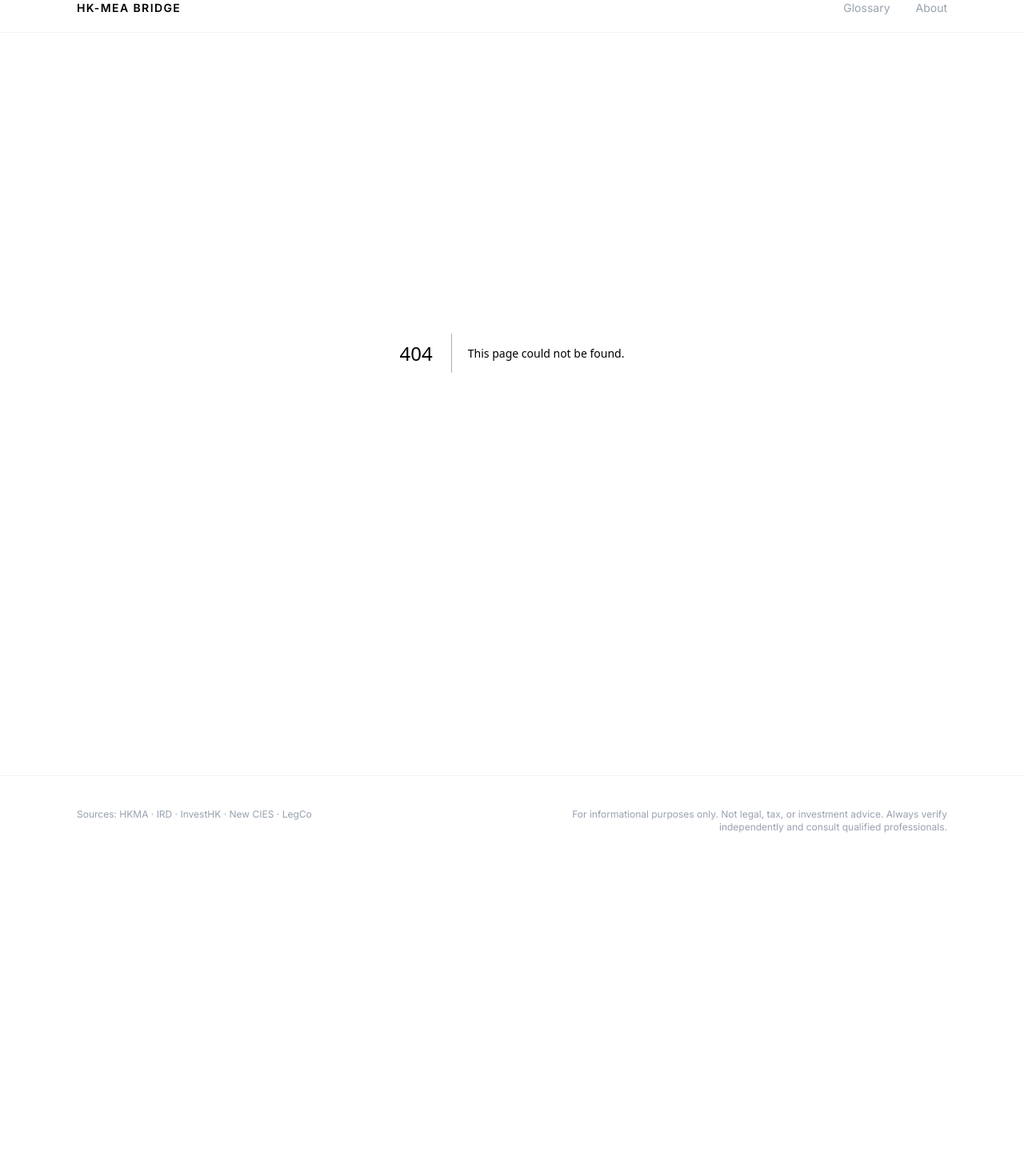
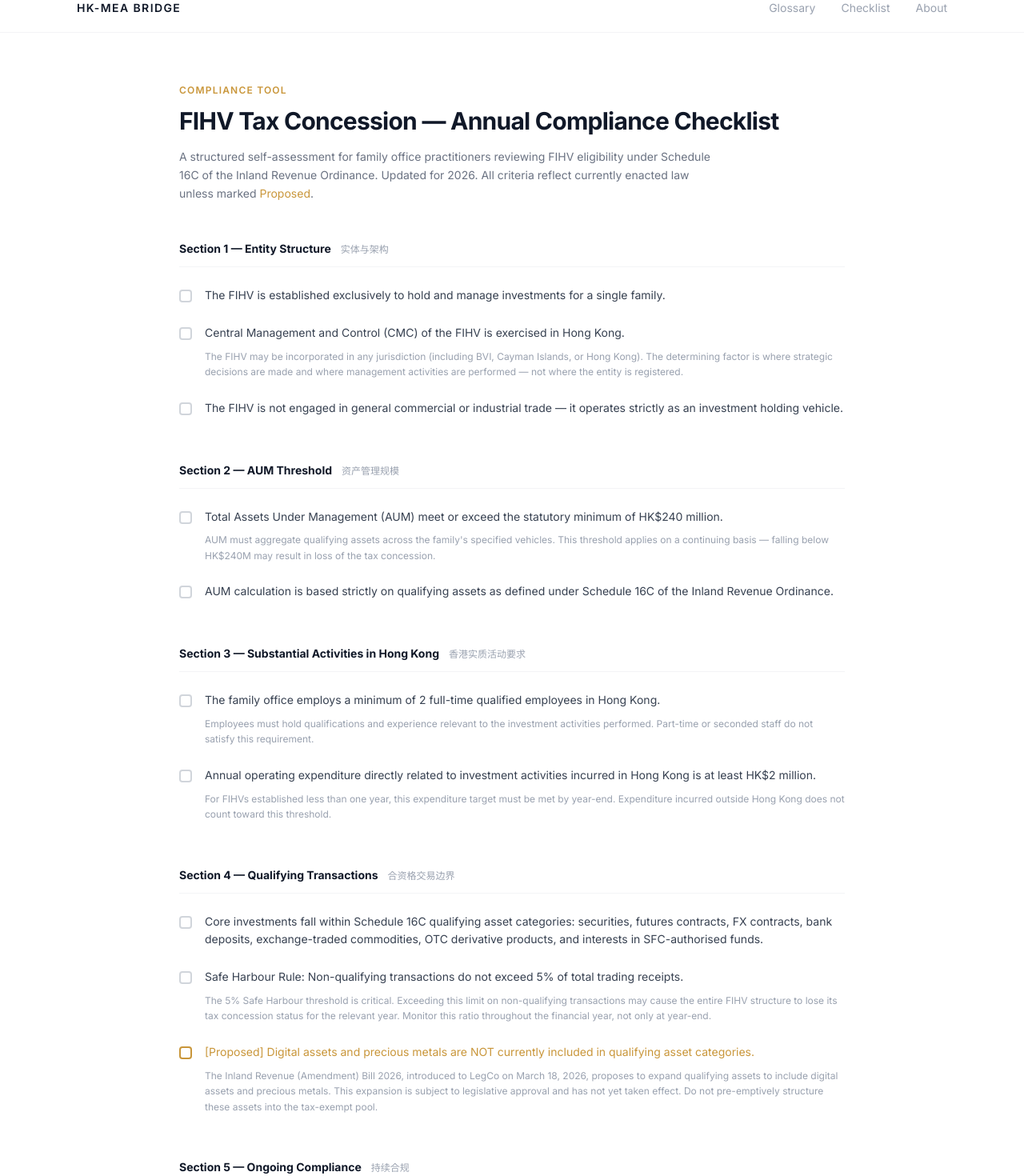
Before and after one commit to ChiarlaC/hk-mea-bridge, a Next.js app: page /checklist in a window 1280 px wide. Before the commit this address had no page. Shown: the part 20-1490 px from the top of the page at 80% size. Before the commit the page ends 1102 px from the top, so only its background shows below. Built offline with nearby package versions, Linux system fonts and the light colour scheme.

Commit message:
Add FIHV compliance checklist page

```diff
--- /dev/null
+++ b/app/checklist/page.tsx
@@ -0,0 +1,179 @@
+export const metadata = {
+  title: "FIHV Tax Concession Checklist 2026 | Annual Compliance Self-Assessment",
+  description:
+    "Annual self-assessment checklist for Hong Kong FIHV tax concession eligibility: entity structure, HK$240M AUM threshold, Substantial Activities Requirement, qualifying transactions, and Safe Harbour Rule.",
+  keywords: [
+    "FIHV compliance checklist 2026",
+    "Hong Kong family office self-assessment",
+    "Substantial Activities Requirement checklist",
+    "FIHV qualifying transactions",
+    "Safe Harbour Rule family office HK",
+  ],
+  alternates: {
+    canonical: "https://hk-mea-bridge.vercel.app/checklist",
+  },
+};
+
+const sections = [
+  {
+    title: "Section 1 — Entity Structure",
+    subtitle: "实体与架构",
+    items: [
+      {
+        text: "The FIHV is established exclusively to hold and manage investments for a single family.",
+        note: null,
+        proposed: false,
+      },
+      {
+        text: "Central Management and Control (CMC) of the FIHV is exercised in Hong Kong.",
+        note: "The FIHV may be incorporated in any jurisdiction (including BVI, Cayman Islands, or Hong Kong). The determining factor is where strategic decisions are made and where management activities are performed — not where the entity is registered.",
+        proposed: false,
+      },
+      {
+        text: "The FIHV is not engaged in general commercial or industrial trade — it operates strictly as an investment holding vehicle.",
+        note: null,
+        proposed: false,
+      },
+    ],
+  },
+  {
+    title: "Section 2 — AUM Threshold",
+    subtitle: "资产管理规模",
+    items: [
+      {
+        text: "Total Assets Under Management (AUM) meet or exceed the statutory minimum of HK$240 million.",
+        note: "AUM must aggregate qualifying assets across the family's specified vehicles. This threshold applies on a continuing basis — falling below HK$240M may result in loss of the tax concession.",
+        proposed: false,
+      },
+      {
+        text: "AUM calculation is based strictly on qualifying assets as defined under Schedule 16C of the Inland Revenue Ordinance.",
+        note: null,
+        proposed: false,
+      },
+    ],
+  },
+  {
+    title: "Section 3 — Substantial Activities in Hong Kong",
+    subtitle: "香港实质活动要求",
+    items: [
+      {
+        text: "The family office employs a minimum of 2 full-time qualified employees in Hong Kong.",
+        note: "Employees must hold qualifications and experience relevant to the investment activities performed. Part-time or seconded staff do not satisfy this requirement.",
+        proposed: false,
+      },
+      {
+        text: "Annual operating expenditure directly related to investment activities incurred in Hong Kong is at least HK$2 million.",
+        note: "For FIHVs established less than one year, this expenditure target must be met by year-end. Expenditure incurred outside Hong Kong does not count toward this threshold.",
+        proposed: false,
+      },
+    ],
+  },
+  {
+    title: "Section 4 — Qualifying Transactions",
+    subtitle: "合资格交易边界",
+    items: [
+      {
+        text: "Core investments fall within Schedule 16C qualifying asset categories: securities, futures contracts, FX contracts, bank deposits, exchange-traded commodities, OTC derivative products, and interests in SFC-authorised funds.",
+        note: null,
+        proposed: false,
+      },
+      {
+        text: "Safe Harbour Rule: Non-qualifying transactions do not exceed 5% of total trading receipts.",
+        note: "The 5% Safe Harbour threshold is critical. Exceeding this limit on non-qualifying transactions may cause the entire FIHV structure to lose its tax concession status for the relevant year. Monitor this ratio throughout the financial year, not only at year-end.",
+        proposed: false,
+      },
+      {
+        text: "[Proposed] Digital assets and precious metals are NOT currently included in qualifying asset categories.",
+        note: "The Inland Revenue (Amendment) Bill 2026, introduced to LegCo on March 18, 2026, proposes to expand qualifying assets to include digital assets and precious metals. This expansion is subject to legislative approval and has not yet taken effect. Do not pre-emptively structure these assets into the tax-exempt pool.",
+        proposed: true,
+      },
+    ],
+  },
+  {
+    title: "Section 5 — Ongoing Compliance",
+    subtitle: "持续合规",
+    items: [
+      {
+        text: "The Single Family Office (SFO) managing the FIHV does not provide investment management services to any third parties outside the family structure.",
+        note: "The moment an SFO begins managing assets for persons outside the family, the SFC Type 9 licensing exemption is lost and licensing becomes mandatory.",
+        proposed: false,
+      },
+      {
+        text: "SFC Type 9 (Asset Management) licensing exemption criteria remain satisfied.",
+        note: null,
+        proposed: false,
+      },
+      {
+        text: "Annual self-assessment has been completed and documented for audit purposes.",
+        note: null,
+        proposed: false,
+      },
+    ],
+  },
+];
+
+export default function ChecklistPage() {
+  return (
+    <div className="max-w-4xl mx-auto px-8 py-16">
+      <div className="mb-12">
+        <p className="text-xs font-semibold uppercase tracking-widest mb-3" style={{ color: "var(--gold)" }}>
+          Compliance Tool
+        </p>
+        <h1 className="text-3xl font-bold tracking-tight mb-4">
+          FIHV Tax Concession — Annual Compliance Checklist
+        </h1>
+        <p className="text-gray-500 text-sm leading-relaxed max-w-2xl">
+          A structured self-assessment for family office practitioners reviewing
+          FIHV eligibility under Schedule 16C of the Inland Revenue Ordinance.
+          Updated for 2026. All criteria reflect currently enacted law unless
+          marked <span style={{ color: "var(--gold)" }}>Proposed</span>.
+        </p>
+      </div>
+
+      <div className="space-y-14">
+        {sections.map((section) => (
+          <div key={section.title}>
+            <div className="flex items-baseline gap-3 mb-6 border-b border-gray-100 pb-3">
+              <h2 className="text-sm font-bold text-gray-900">{section.title}</h2>
+              <span className="text-xs text-gray-400">{section.subtitle}</span>
+            </div>
+            <div className="space-y-6">
+              {section.items.map((item, i) => (
+                <div key={i} className="flex gap-4">
+                  <div
+                    className="mt-1 w-4 h-4 shrink-0 rounded-sm border-2"
+                    style={{ borderColor: item.proposed ? "var(--gold)" : "#d1d5db" }}
+                  />
+                  <div>
+                    <p
+                      className="text-sm leading-relaxed"
+                      style={{ color: item.proposed ? "var(--gold)" : "#374151" }}
+                    >
+                      {item.text}
+                    </p>
+                    {item.note && (
+                      <p className="text-xs text-gray-400 leading-relaxed mt-2">
+                        {item.note}
+                      </p>
+                    )}
+                  </div>
+                </div>
+              ))}
+            </div>
+          </div>
+        ))}
+      </div>
+
+      <div className="mt-16 pt-8 border-t border-gray-100">
+        <p className="text-xs text-gray-400 leading-relaxed">
+          This checklist is for informational purposes only and does not
+          constitute legal, tax, or compliance advice. Criteria are based on
+          Schedule 16C of the Inland Revenue Ordinance and official IRD
+          guidance as of March 2026. Always verify against current legislation
+          and consult qualified legal or tax counsel before making compliance
+          determinations.
+        </p>
+      </div>
+    </div>
+  );
+}
--- a/app/layout.tsx
+++ b/app/layout.tsx
@@ -52,6 +52,9 @@ export default function RootLayout({
               <a href="/glossary" className="hover:text-gray-900 transition-colors">
                 Glossary
               </a>
+              <a href="/checklist" className="hover:text-gray-900 transition-colors">
+                Checklist
+              </a>
               <a href="/about" className="hover:text-gray-900 transition-colors">
                 About
               </a>
```
